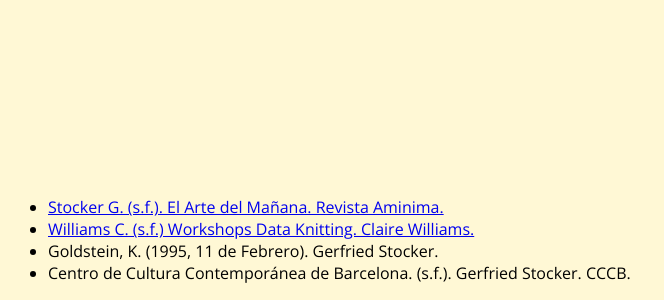
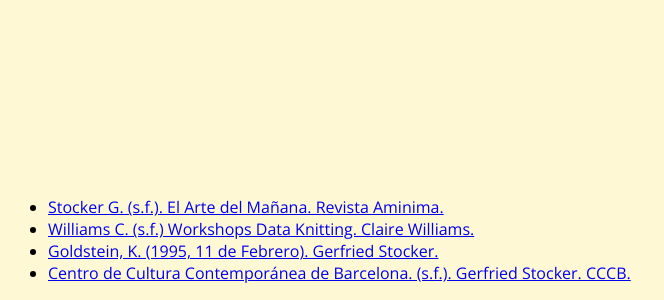
Before and after one commit to ame-catha/m02-g14, a plain HTML site: page index.html in a window 1280 px wide. Shown: the part 5740-6040 px from the top of the page, without its empty margins (0-664 px from the left). Drawn offline with nearby package versions, Linux system fonts and the light colour scheme; a web font is replaced by a local one.

Commit message:
footer otra vez

```diff
--- a/index.html
+++ b/index.html
@@ -188,10 +188,9 @@ Tanto el paper como el proyecto insinúan que cada vez será mayor la unificaci
 		<ul class="lista-footer">
 	    	<li><a href="http://newmediafix.net/aminima/stocker.pdf ">Stocker G. (s.f.). El Arte del Mañana. Revista Aminima.</a></li>
 	    	<li><a href="http://www.xxx-clairewilliams-xxx.com/projets/workshops/">Williams C. (s.f.) Workshops Data Knitting. Claire Williams. </a></li>
-	    	<li><a href="IDIS. https://proyectoidis.org/gerfried-stocker/"></a>
-Goldstein, K. (1995, 11 de Febrero). Gerfried Stocker.</li>
-<li><a href="https://www.cccb.org/es/participantes/ficha/gerfried-stocker/11249"></a>
-Centro de Cultura Contemporánea de Barcelona. (s.f.). Gerfried Stocker. CCCB.</li>
+	    	<li><a href="IDIS. https://proyectoidis.org/gerfried-stocker/">Goldstein, K. (1995, 11 de Febrero). Gerfried Stocker.</a></li>
+<li><a href="https://www.cccb.org/es/participantes/ficha/gerfried-stocker/11249">Centro de Cultura Contemporánea de Barcelona. (s.f.). Gerfried Stocker. CCCB.</a>
+</li>
 
 
 		</ul>
```
